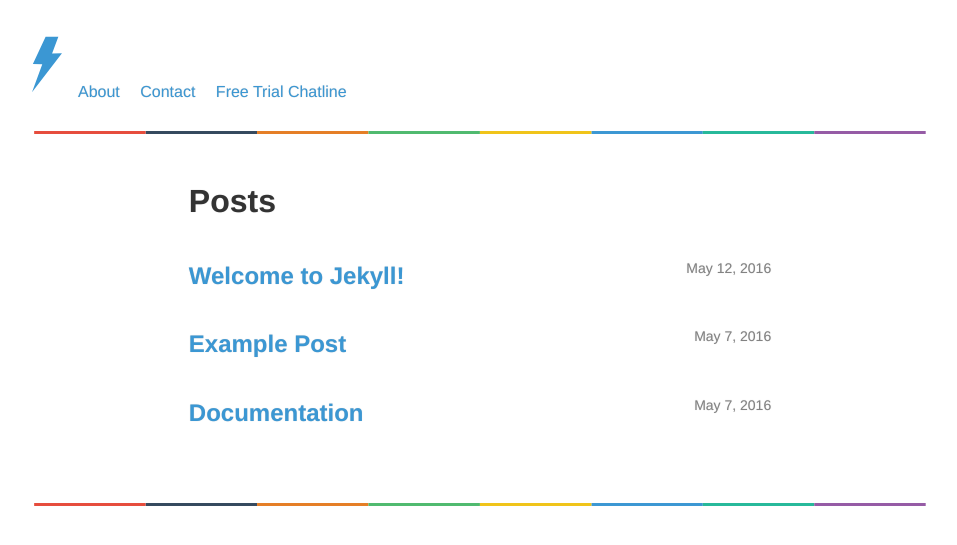
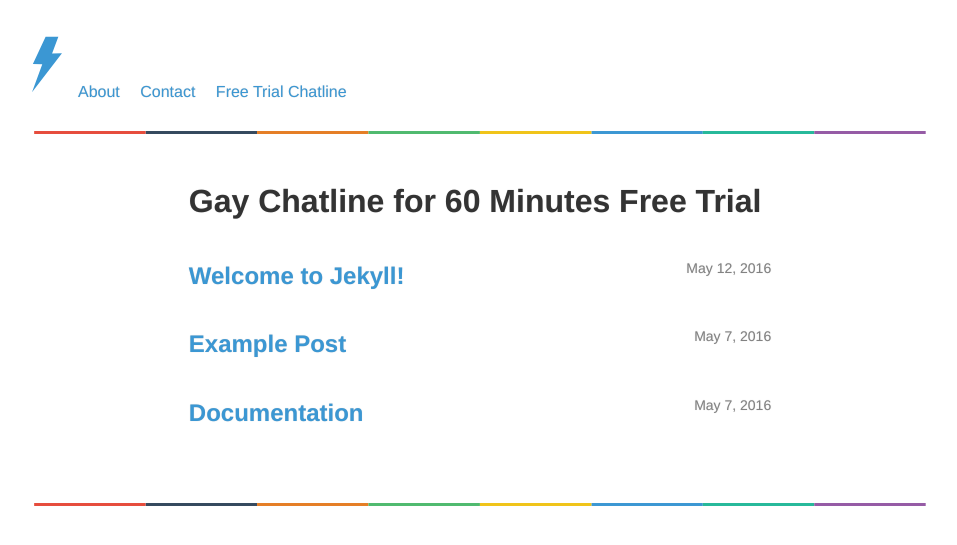
Before and after one commit to sharu725/thunder, a Jekyll site: the page built from index.html, in a window 1280 px wide. Shown: the top 545 px of the page, without its empty margins (160-1117 px from the left). Built offline with Jekyll 4.4.1, drawn with Linux system fonts in a browser that asks for light colours.

Commit message:
Update index.html

```diff
--- a/index.html
+++ b/index.html
@@ -4,7 +4,7 @@ layout: default
 
 <div class="home">
 
-  <h1 class="post-header">Posts</h1>
+  <h1 class="post-header">Gay Chatline for 60 Minutes Free Trial </h1>
 
   <ul class="post-list">
     {% for post in site.posts %}
```
